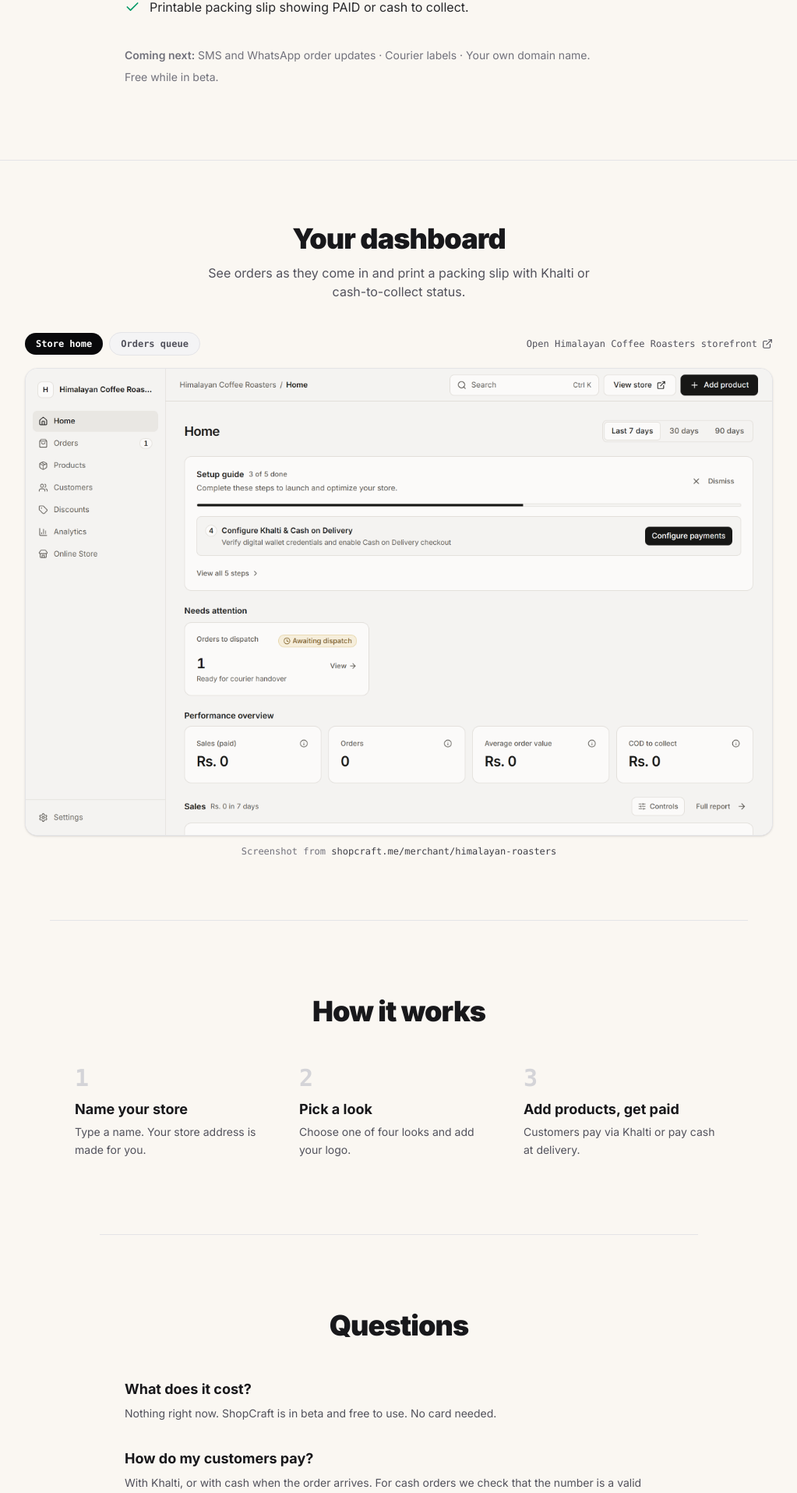
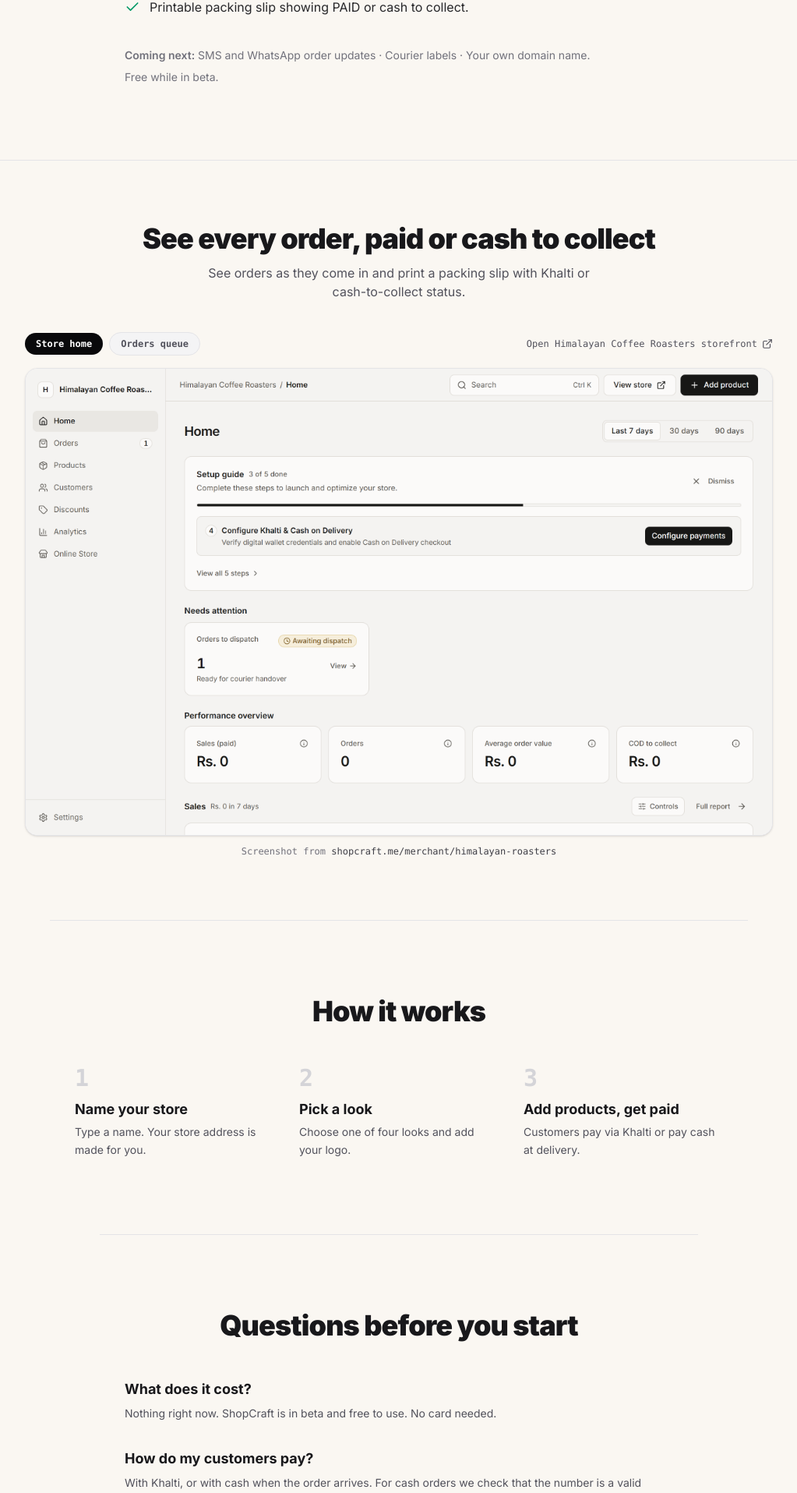
Before and after one commit to CapstoneDesign-Fall2026-UlsanCollege/team_2_capstone_design, a Next.js app in the folder frontend/: page / in a window 1280 px wide. Shown: the part 2122-4037 px from the top of the page at 78% size, without its empty margins (128-1151 px from the left). Built offline with nearby package versions, Linux system fonts and the light colour scheme; no server answers.

Commit message:
feat(seo): update dashboard and FAQ section H2 headings for clarity

```diff
--- a/frontend/src/app/(platform)/page.tsx
+++ b/frontend/src/app/(platform)/page.tsx
@@ -65,7 +65,7 @@ export default function PlatformHomePage() {
       {/* Real merchant dashboard & orders screenshots */}
       <section className="px-4 sm:px-6 lg:px-8 max-w-5xl mx-auto pb-20 border-t border-zinc-200 dark:border-white/5 pt-20">
         <h2 className="text-3xl sm:text-4xl font-black tracking-tight text-zinc-900 dark:text-white text-center mb-3">
-          Your dashboard
+          See every order, paid or cash to collect
         </h2>
         <p className="text-sm sm:text-base text-zinc-600 dark:text-zinc-400 text-center max-w-lg mx-auto mb-10">
           See orders as they come in and print a packing slip with Khalti or cash-to-collect status.
--- a/frontend/src/components/platform/PlatformFaq.tsx
+++ b/frontend/src/components/platform/PlatformFaq.tsx
@@ -39,7 +39,7 @@ export function PlatformFaq() {
       className="py-20 sm:py-24 px-4 sm:px-6 lg:px-8 max-w-3xl mx-auto border-t border-zinc-200 dark:border-white/5 scroll-mt-20"
     >
       <h2 className="text-3xl sm:text-4xl font-black tracking-tight text-zinc-900 dark:text-white text-center mb-12">
-        Questions
+        Questions before you start
       </h2>
 
       <dl className="space-y-8 text-left">
```
